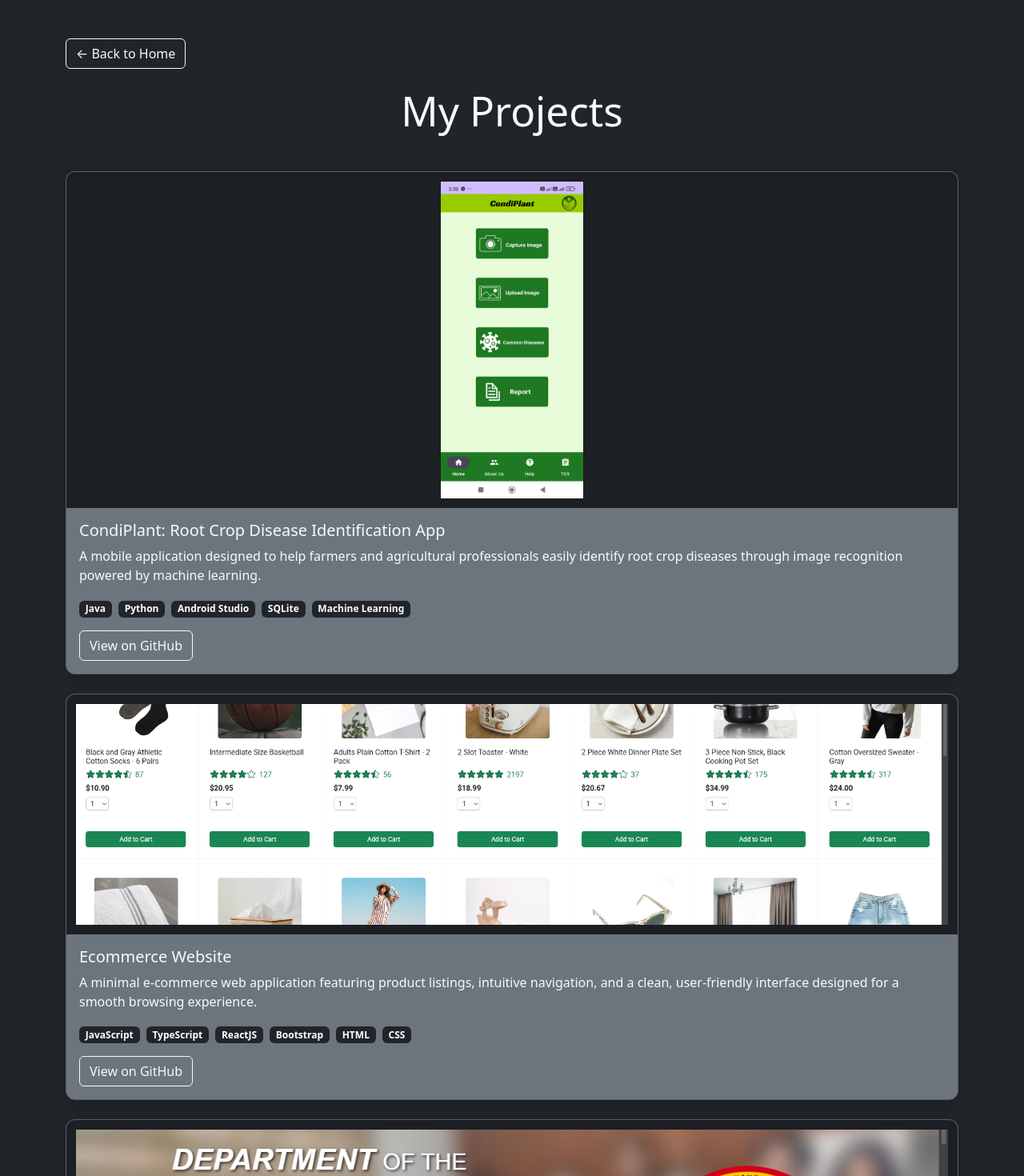
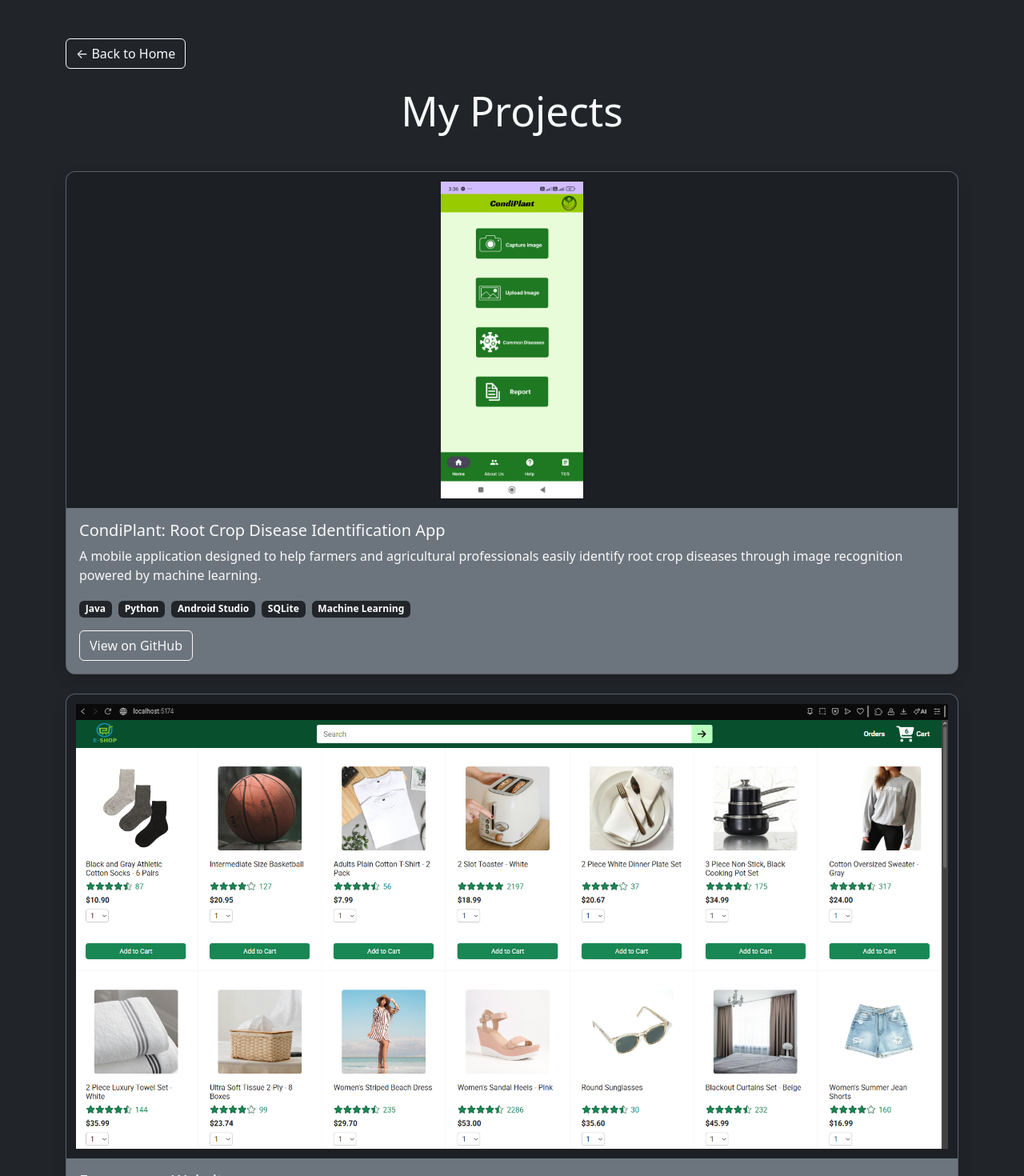
Before and after one commit to DyamesGH/Website-Portfolio, a React (Vite) app: page /#/projects in a window 1280 px wide. Shown: the top 1470 px of the page at 80% size. Built offline with nearby package versions, Linux system fonts and the light colour scheme.

Commit message:
Adjusted the size of the landscaped images on the projects

```diff
--- a/src/App.css
+++ b/src/App.css
@@ -209,7 +209,7 @@ body {
 /* ----------------------------- */
 
 .project-image-cover {
-  height: 300px;          /* 👈 shorter, cinematic */
+  height: 580px;          /* 👈 shorter, cinematic */
   object-fit: cover;
 }
 
```
